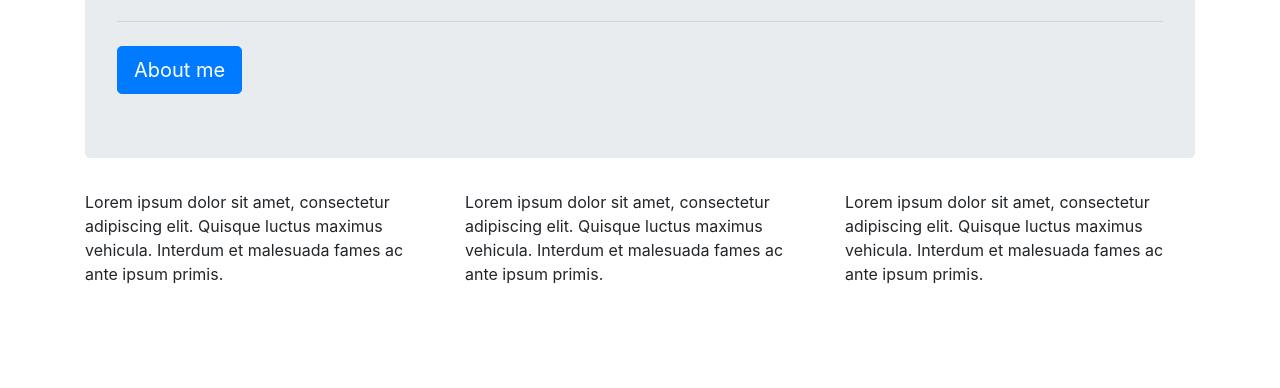
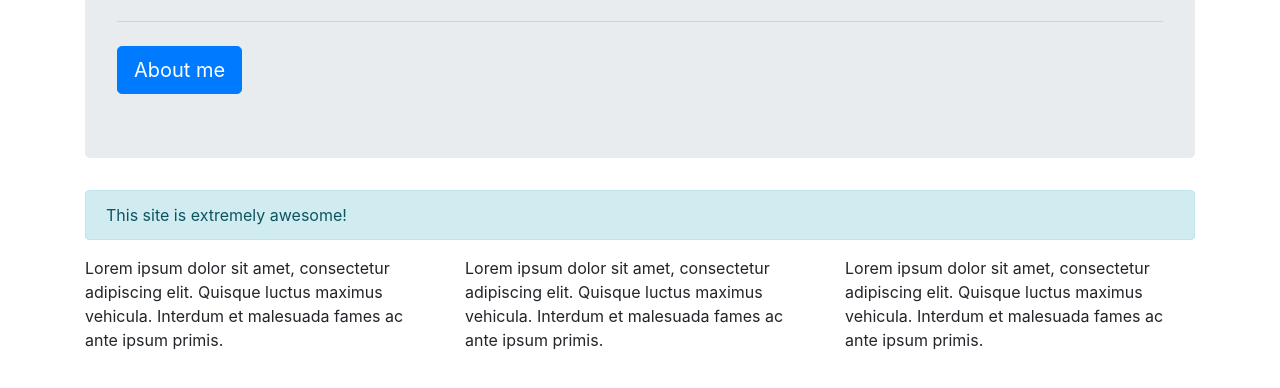
Before and after one commit to Thanuchaphond/thanuchaphond.github.io, a plain HTML site: page blog.html in a window 1280 px wide. Shown: the part 202-590 px from the top of the page. Drawn offline with nearby package versions, Linux system fonts and the light colour scheme.

Commit message:
Add awesome alert

```diff
--- a/blog.html
+++ b/blog.html
@@ -21,6 +21,10 @@
             <a class="btn btn-primary btn-lg" href="index.html" role="button">About me</a>
         </div>
 
+        <div class="alert alert-info" role="alert">
+            This site is extremely awesome!
+        </div>
+
         <div class="row">
             <div class="col-sm">
                 Lorem ipsum dolor sit amet, consectetur adipiscing elit. Quisque luctus maximus vehicula. Interdum et malesuada fames ac ante ipsum primis.
```
